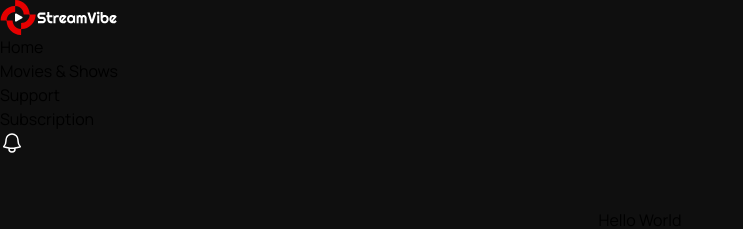
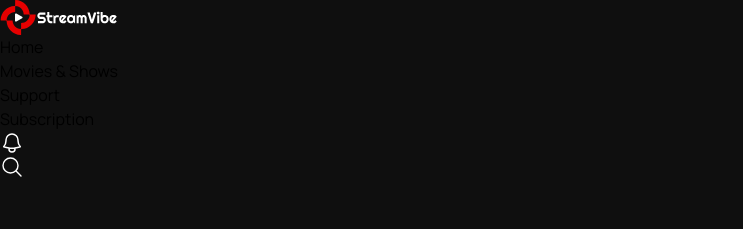
Before and after one commit to Makay131/stream-vibe, a Next.js app: page / in a window 1280 px wide. Shown: the top 229 px of the page, without its empty margins (0-743 px from the left). Built offline with nearby package versions, Linux system fonts and the light colour scheme.

Commit message:
update on dynamic icon component

```diff
--- a/src/components/header/header.tsx
+++ b/src/components/header/header.tsx
@@ -4,11 +4,12 @@ import NavLinks from "./navbar/navbar";
 
 export default function Header() {
   return (
-    <header className="h-28">
+    <header>
       <Logo />
       <NavLinks />
       <>
-        <DynamicIcon svgName="bell" twClass="w-6 h-6" />
+        <DynamicIcon svgName="bell" twClass="w-6 h-6 cursor-pointer" />
+        <DynamicIcon svgName="search" twClass="w-6 h-6" />
       </>
     </header>
   )
--- a/src/ui/dynamicIconRenderer.tsx
+++ b/src/ui/dynamicIconRenderer.tsx
@@ -9,6 +9,8 @@ const importSvgComponent = (svgName: string) => {
     switch (svgName) {
       case 'bell':
         return dynamic(() => import('./icons/bell.tsx').then((module) => module.default));
+      case 'search':
+        return dynamic(() => import('./icons/search.tsx').then((module) => module.default));
       default:
         return dynamic(() => import('./icons/bell.tsx').then((module) => module.default));
     }
@@ -17,7 +19,7 @@ const importSvgComponent = (svgName: string) => {
 function DynamicIconRenderer({ svgName, twClass }: DynamicIconRendererProps) {
     const DynamicSvg = importSvgComponent(svgName);
     return (
-        <DynamicSvg twClass={twClass} />
+          <DynamicSvg twClass={twClass} />
     );
   }
 
--- /dev/null
+++ b/src/ui/icons/search.tsx
@@ -0,0 +1,7 @@
+export default function Bell({twClass}: {twClass: string}) {
+    return (
+            <svg className={twClass} viewBox="0 0 34 34" fill="none" xmlns="http://www.w3.org/2000/svg">
+                <path d="M29.75 29.75L22.388 22.388M22.388 22.388C24.3108 20.4653 25.5 17.809 25.5 14.875C25.5 9.00697 20.743 4.25 14.875 4.25C9.00697 4.25 4.25 9.00697 4.25 14.875C4.25 20.743 9.00697 25.5 14.875 25.5C17.809 25.5 20.4653 24.3108 22.388 22.388Z" stroke="white" strokeWidth="2" strokeLinecap="round" strokeLinejoin="round"/>
+            </svg>
+    )
+}
--- a/tsconfig.json
+++ b/tsconfig.json
@@ -13,6 +13,7 @@
     "isolatedModules": true,
     "jsx": "preserve",
     "incremental": true,
+    "allowImportingTsExtensions": true,
     "plugins": [
       {
         "name": "next"
```
